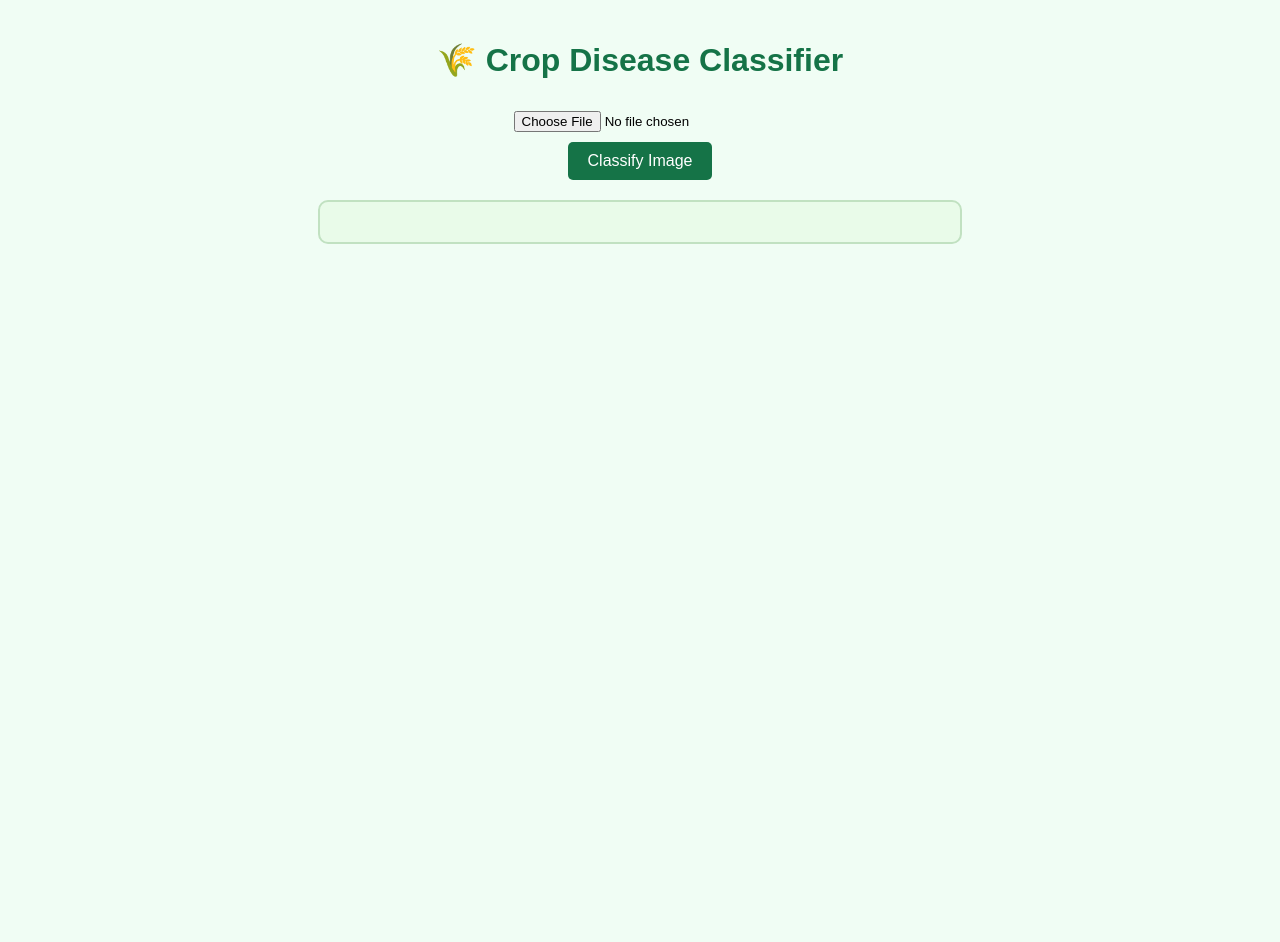
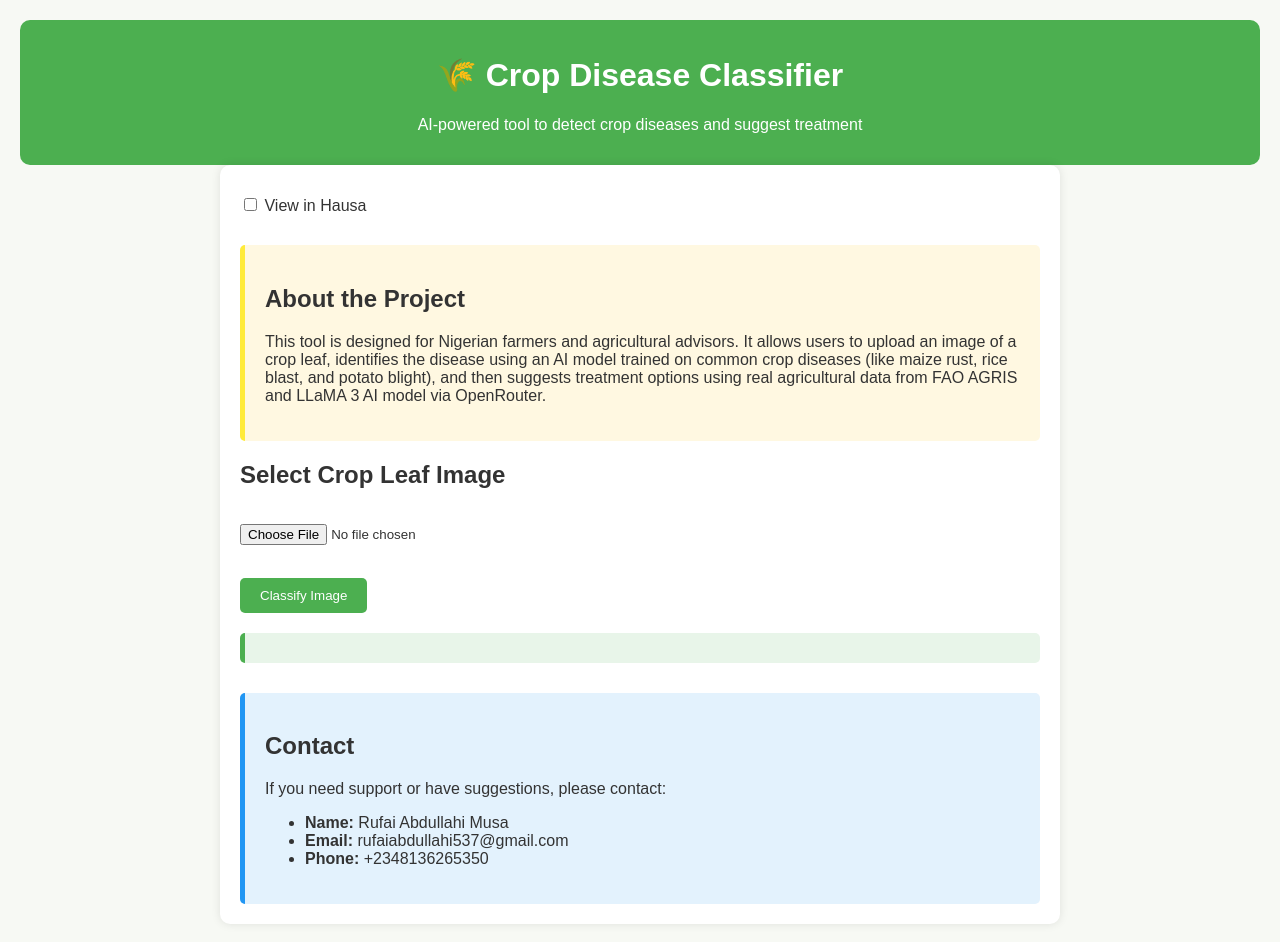
Before and after one commit to RufaiAbdu1/crop-disease-classifier, a website: page public/index.html in a window 1280 px wide. Before the commit the page ends 800 px from the top, so only its background shows below. Drawn offline with Linux system fonts and the light colour scheme.

Commit message:
🌍 Added Hausa toggle, preview & contact section

```diff
--- a/public/index.html
+++ b/public/index.html
@@ -2,121 +2,174 @@
 <html lang="en">
 <head>
   <meta charset="UTF-8" />
-  <meta name="viewport" content="width=device-width, initial-scale=1.0"/>
+  <meta name="viewport" content="width=device-width, initial-scale=1.0" />
   <title>🌾 Crop Disease Classifier</title>
   <style>
     body {
       font-family: Arial, sans-serif;
-      background-color: #f0fdf4;
+      background: #f7f9f4;
       margin: 0;
       padding: 20px;
+      color: #333;
+    }
+    header {
+      background-color: #4caf50;
+      color: white;
+      padding: 15px;
       text-align: center;
+      border-radius: 10px;
     }
-    h1 {
-      color: #157347;
-    }
-    form {
-      margin-top: 20px;
+    main {
+      max-width: 800px;
+      margin: auto;
+      background: white;
+      padding: 20px;
+      border-radius: 10px;
+      box-shadow: 0 0 10px rgba(0, 0, 0, 0.1);
     }
     input[type="file"] {
+      margin-top: 15px;
+    }
+    button {
+      margin-top: 15px;
+      padding: 10px 20px;
+      background-color: #4caf50;
+      color: white;
+      border: none;
+      border-radius: 5px;
+      cursor: pointer;
+    }
+    button:hover {
+      background-color: #45a049;
+    }
+    #result {
+      margin-top: 20px;
+      padding: 15px;
+      background-color: #e8f5e9;
+      border-left: 5px solid #4caf50;
+      border-radius: 5px;
+    }
+    #about, #contact {
+      margin-top: 30px;
+      padding: 20px;
+      border-radius: 5px;
+    }
+    #about {
+      background-color: #fff8e1;
+      border-left: 5px solid #ffeb3b;
+    }
+    #contact {
+      background-color: #e3f2fd;
+      border-left: 5px solid #2196f3;
+    }
+    .toggle {
       margin: 10px 0;
     }
-    button {
-      background-color: #157347;
-      color: white;
-      border: none;
-      padding: 10px 20px;
-      font-size: 16px;
-      cursor: pointer;
+    #preview {
+      margin-top: 15px;
+      max-width: 100%;
+      border: 1px solid #ccc;
       border-radius: 5px;
-    }
-    button:hover {
-      background-color: #145c3c;
-    }
-    img {
-      max-width: 300px;
-      margin: 10px 0;
-      border-radius: 8px;
-      border: 1px solid #ccc;
-    }
-    .result-box {
-      background: #e9fbe9;
-      padding: 20px;
-      border-radius: 10px;
-      border: 2px solid #c1e1c1;
-      max-width: 600px;
-      margin: 20px auto;
-      text-align: left;
     }
   </style>
 </head>
 <body>
-  <h1>🌾 Crop Disease Classifier</h1>
+  <header>
+    <h1>🌾 Crop Disease Classifier</h1>
+    <p>AI-powered tool to detect crop diseases and suggest treatment</p>
+  </header>
 
-  <form id="uploadForm">
-    <input type="file" id="image" accept="image/*" required />
-    <br />
-    <button type="submit">Classify Image</button>
-  </form>
+  <main>
+    <div class="toggle">
+      <label><input type="checkbox" id="toggleLang" onchange="toggleLanguage()"> View in Hausa</label>
+    </div>
 
-  <img id="preview" style="display: none;" />
-  <div id="result" class="result-box"></div>
+    <section id="about">
+      <h2>About the Project</h2>
+      <p id="aboutText">This tool is designed for Nigerian farmers and agricultural advisors. It allows users to upload an image of a crop leaf, identifies the disease using an AI model trained on common crop diseases (like maize rust, rice blast, and potato blight), and then suggests treatment options using real agricultural data from FAO AGRIS and LLaMA 3 AI model via OpenRouter.</p>
+    </section>
+
+    <h2>Select Crop Leaf Image</h2>
+    <input type="file" id="imageInput" accept="image/*" onchange="previewImage(event)" />
+    <br>
+    <img id="preview" style="display:none" />
+    <br>
+    <button onclick="classifyImage()">Classify Image</button>
+
+    <div id="result"></div>
+
+    <section id="contact">
+      <h2>Contact</h2>
+      <p>If you need support or have suggestions, please contact:</p>
+      <ul>
+        <li><strong>Name:</strong> Rufai Abdullahi Musa</li>
+        <li><strong>Email:</strong> rufaiabdullahi537@gmail.com</li>
+        <li><strong>Phone:</strong> +2348136265350</li>
+      </ul>
+    </section>
+  </main>
 
   <script>
-    document.getElementById("image").addEventListener("change", function (e) {
-      const file = e.target.files[0];
-      const preview = document.getElementById("preview");
-      if (file) {
-        preview.src = URL.createObjectURL(file);
-        preview.style.display = "block";
-      } else {
-        preview.style.display = "none";
+    const langData = {
+      hausa: {
+        about: "Wannan kayan aiki na taimaka wa manoma na Najeriya wajen gano cututtuka a ganyen amfanin gona. Bayan gano cutar, yana bayar da shawarar yadda za a magance ta cikin sauki."
+      },
+      english: {
+        about: "This tool is designed for Nigerian farmers and agricultural advisors. It allows users to upload an image of a crop leaf, identifies the disease using an AI model trained on common crop diseases (like maize rust, rice blast, and potato blight), and then suggests treatment options using real agricultural data from FAO AGRIS and LLaMA 3 AI model via OpenRouter."
       }
-    });
+    };
 
-    document.getElementById("uploadForm").addEventListener("submit", async function (e) {
-      e.preventDefault();
+    function toggleLanguage() {
+      const isHausa = document.getElementById("toggleLang").checked;
+      document.getElementById("aboutText").innerText = isHausa ? langData.hausa.about : langData.english.about;
+    }
+
+    function previewImage(event) {
+      const image = document.getElementById("preview");
+      image.src = URL.createObjectURL(event.target.files[0]);
+      image.style.display = "block";
+    }
+
+    async function classifyImage() {
+      const input = document.getElementById("imageInput");
+      const resultDiv = document.getElementById("result");
+      resultDiv.innerHTML = "⏳ Classifying...";
+
       const formData = new FormData();
-      const fileInput = document.getElementById("image");
-      const file = fileInput.files[0];
-      formData.append("image", file);
-
-      const resultDiv = document.getElementById("result");
-      resultDiv.innerHTML = `
-        <p>🔍 Uploading and analyzing image...</p>
-        <p>🤖 Asking AI for treatment suggestion...</p>
-      `;
+      formData.append("image", input.files[0]);
 
       try {
-        const res = await fetch("/classify", {
+        const response = await fetch("/classify", {
           method: "POST",
-          body: formData,
+          body: formData
         });
-        const data = await res.json();
+        const data = await response.json();
 
-        const prediction = data[0];
-        const label = prediction.label;
-        const score = (prediction.score * 100).toFixed(2) + "%";
+        if (data.error) throw new Error(data.message);
 
-        const treatmentRes = await fetch("/treatment", {
+        const label = data[0]?.label || "Unknown";
+        const confidence = (data[0]?.score * 100).toFixed(2);
+
+        const resultHTML = `✅ <strong>${label}</strong> (${confidence}%)`;
+        resultDiv.innerHTML = resultHTML;
+
+        // Call treatment endpoint
+        const treatmentResponse = await fetch("/treatment", {
           method: "POST",
-          headers: { "Content-Type": "application/json" },
-          body: JSON.stringify({ diseaseName: label }),
+          headers: {
+            "Content-Type": "application/json",
+          },
+          body: JSON.stringify({ diseaseName: label })
         });
-        const treatmentData = await treatmentRes.json();
-        const treatment = treatmentData.treatment || "No treatment found.";
+        const treatmentData = await treatmentResponse.json();
+        const advice = treatmentData.treatment || "No treatment found.";
 
-        const previewURL = URL.createObjectURL(file);
+        resultDiv.innerHTML += `<br/><br/>🧪 <strong>Treatment Suggestion:</strong><br/>${advice}`;
 
-        resultDiv.innerHTML = `
-          <img src="${previewURL}" />
-          <p>✅ <strong>${label}</strong> (${score})</p>
-          <p>🧪 <strong>Treatment Suggestion:</strong><br>${treatment}</p>
-        `;
       } catch (err) {
         resultDiv.innerHTML = `❌ Error: ${err.message}`;
       }
-    });
+    }
   </script>
 </body>
 </html>
```
